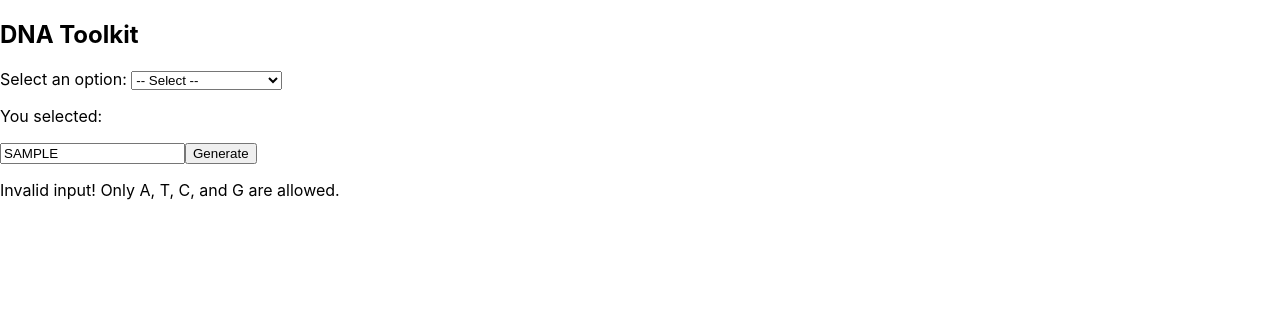
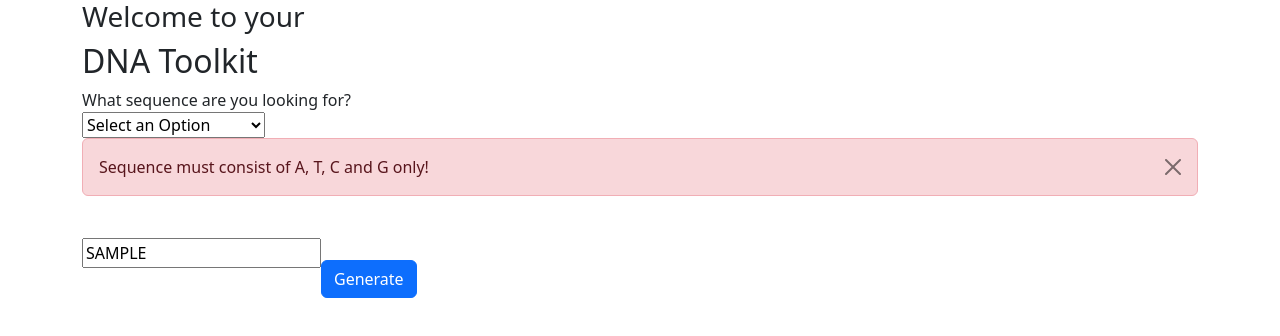
Before and after one commit to druenooyen/dna-toolkit, a React (Create React App) app: page / in a window 1280 px wide. Both pictures are taken after typing "Sample" into the empty fields and a click on the button "Generate". Shown: the top 336 px of the page. Built offline with nearby package versions, Linux system fonts and the light colour scheme.

Commit message:
Added alerts for invalid sequences

```diff
--- a/package.json
+++ b/package.json
@@ -7,7 +7,9 @@
     "@testing-library/jest-dom": "^6.6.3",
     "@testing-library/react": "^16.2.0",
     "@testing-library/user-event": "^13.5.0",
+    "bootstrap": "^5.3.5",
     "react": "^19.0.0",
+    "react-bootstrap": "^2.10.9",
     "react-dom": "^19.0.0",
     "react-scripts": "5.0.1",
     "web-vitals": "^2.1.4"
--- a/src/App.css
+++ b/src/App.css
@@ -1,9 +1,18 @@
+
+
+
 body {
     font-family: Arial, sans-serif;
     text-align: center;
     margin: 50px;
     background-color: #f4f4f4;
   }
+
+  .title {
+    font-family: sans-serif;
+    background-color: #6b0bf9;
+}
+
 
   .container {
     background: white;
--- a/src/App.js
+++ b/src/App.js
@@ -5,22 +5,31 @@ import {
   generateReverseComplement,
 } from ".//dnaUtils";
 
+import { Button, Container } from 'react-bootstrap';
+import 'bootstrap/dist/js/bootstrap.bundle.min';
+
 const DNAComplementApp = () => {
   const [dnaSequence, setDnaSequence] = useState("");
   const [result, setResult] = useState("");
-  const [error, setError] = useState("");
   const [selectedOption, setSelectedOption] = useState("");
+  const [alerts, setAlerts] = useState([]);
 
-  // returns true if input invalid
-  const validateInput = (sequence) => {
-    return !/^[ATCG]*$/.test(sequence.toUpperCase());
-  };
+
+    // Add alert to the list
+    const showAlert = (message, type) => {
+        const id = Date.now();
+        setAlerts((prev) => [...prev, { id, message, type }]);
+      };
+
+      // Remove an alert
+      const dismissAlert = (id) => {
+        setAlerts((prev) => prev.filter(alert => alert.id !== id));
+      };
 
   const handleAction = (action) => {
-    setDnaSequence(dnaSequence.toUpperCase());
 
-    if (validateInput(dnaSequence)) {
-      setError("Invalid input! Only A, T, C, and G are allowed.");
+    if (!/^[ATCG]*$/.test(dnaSequence)) {
+      showAlert('Sequence must consist of A, T, C and G only!', 'danger');
       setResult("");
       return;
     }
@@ -46,33 +55,52 @@ const DNAComplementApp = () => {
     };
 
     return (
-      <div>
-        <label>Select an option: </label>
+        <div>
+        <label>What sequence are you looking for? </label>
+      <div class="dropdown">
         <select value={selectedOption} onChange={handleChange}>
-          <option value="">-- Select --</option>
+          <option value="">Select an Option</option>
           <option value="complement">Complement</option>
           <option value="reverse">Reverse</option>
           <option value="reversecomplement">Reverse Complement</option>
         </select>
-        <p>You selected: {selectedOption}</p>
+      </div>
       </div>
     );
   };
 
   return (
-    <div className="container">
+    <Container>
+        <h3 className="welcome-title">Welcome to your</h3>
       <h2 className="title">DNA Toolkit</h2>
       <Dropdown />
+
+      <div>
+  {alerts.map(alert => (
+    <div key={alert.id} className={`alert alert-${alert.type} alert-dismissible`} role="alert">
+      <div>{alert.message}</div>
+      <button
+        type="button"
+        className="btn-close"
+        onClick={() => dismissAlert(alert.id)}
+        aria-label="Close"
+      ></button>
+    </div>
+  ))}
+</div>
+
       <input
+        class = "mb-3"
         type="text"
         value={dnaSequence}
-        onChange={(e) => setDnaSequence(e.target.value)}
+        onChange={(e) => setDnaSequence(e.target.value.toUpperCase())}
         placeholder="Enter DNA sequence (A, T, C, G)"
       />
-      <button onClick={() => handleAction(selectedOption)}>Generate</button>
-      {error && <p className="error">{error}</p>}
+      <Button className="mt-5" variant="primary" id="generateButton" onClick={() => handleAction(selectedOption)}>Generate</Button>
+{/*
+      {error && <p className="error">{error}</p>} */}
       {result && <p className="result">Output Strand: {result}</p>}
-    </div>
+    </Container>
   );
 };
 
--- a/src/index.js
+++ b/src/index.js
@@ -3,6 +3,8 @@ import ReactDOM from 'react-dom/client';
 import './index.css';
 import App from './App';
 import reportWebVitals from './reportWebVitals';
+import 'bootstrap/dist/css/bootstrap.min.css';
+
 
 const root = ReactDOM.createRoot(document.getElementById('root'));
 root.render(
```
Also changed, not shown: 1 other file (tests, documents, lock files or other folders).
